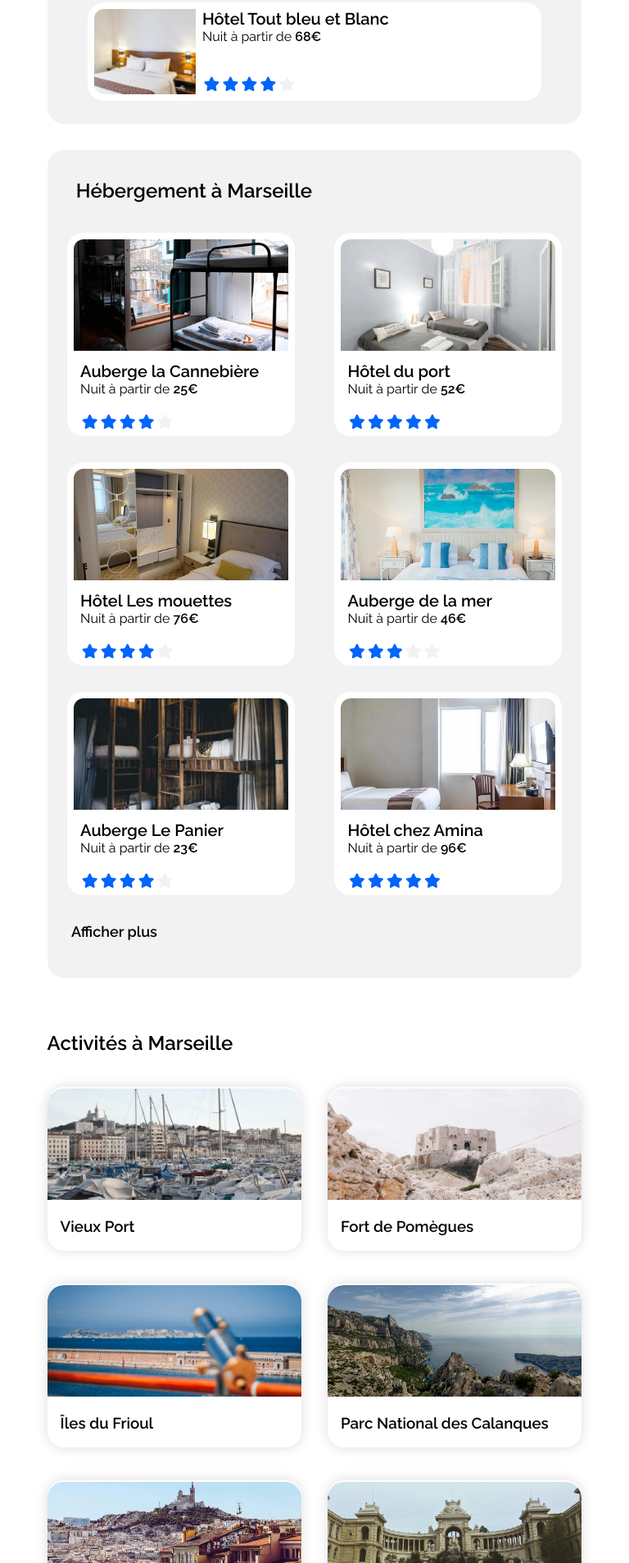
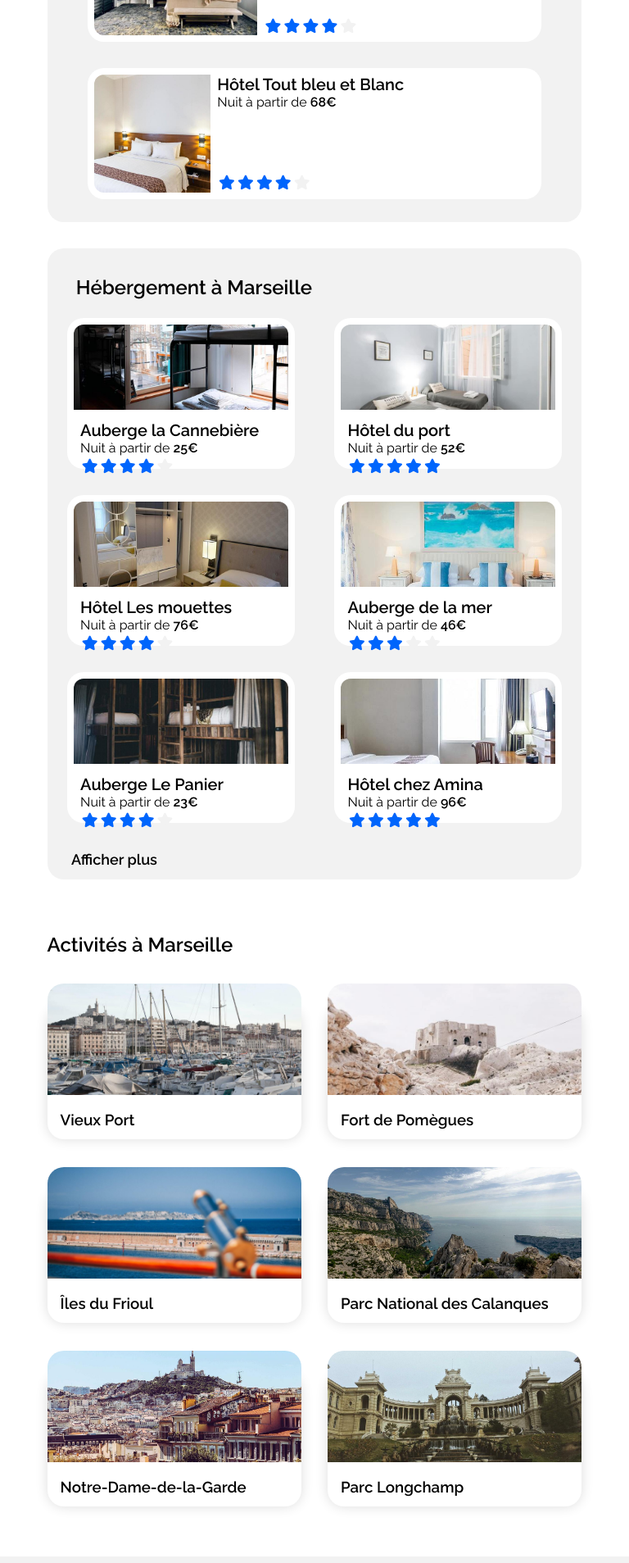
Before and after one commit to Jim-Leroux/JimLeroux_2_11062021, a plain HTML site: page index.html in a window 768 px wide. Shown: the part 893-2800 px from the top of the page at 82% size. Drawn offline with Linux system fonts and the light colour scheme.

Commit message:
Mise à jour du projet 15 06 2021

```diff
--- a/style.css
+++ b/style.css
@@ -50,7 +50,7 @@ a {
 }
 
 #nav-lodging a {
-    width: 1.5rem 0rem;
+    width: 100%;
     color: #0065fc;
 }
 #nav-activity {
@@ -63,8 +63,7 @@ a {
     border-bottom: 3px solid #0065fc;
 }
 
-#nav-activity a:hover {
-    cursor: pointer;
+#nav-activity:hover a {
     color: #0065fc;
 }
 
@@ -120,8 +119,9 @@ main {
 }
 
 #research2 {
+    width: 90%;
     display: none;
-    margin: 0;
+    margin: 0 7%;
     padding: 1rem 0;
 }
 
@@ -135,6 +135,7 @@ main {
 
 #searchbar {
     width: 60%;
+    max-width: 15rem;
     padding: 1rem;
     border: 1px solid #f2f2f2;
     font-family: 'Raleway', sans-serif;
@@ -154,6 +155,7 @@ main {
 }
 
 #title-h2 {
+    height: 20%;
     margin: 0 7%;
     display: inline;
     font-size: 1.5rem;
@@ -731,7 +733,8 @@ footer a:hover {
         align-content: center;
     }
 
-    #nav2-logo {
+    #nav-logo {
+        width: 12vh;
         display: flex;
     }
 
@@ -785,13 +788,13 @@ footer a:hover {
     }
 
     #research2 {
-        margin-left: 2rem;
         display: flex;
+        margin: auto;
         padding: 1rem 0;
     }
 
     #searchbar {
-        width: 30%;
+        width: 15rem;
     }
 
     #filter {
@@ -819,7 +822,7 @@ footer a:hover {
     #popularhotel {
         background-color: white;
         margin: 1rem auto;
-        height: 15vh;
+        height: 20vh;
         width: 85%;
         border-radius: 20px 20px;
         display: flex;
@@ -829,14 +832,14 @@ footer a:hover {
     }
 
     #popularphoto {
-        width: 30%;
+        width: 25vh;
     }
     /********** LODGING **********/
 
     #lodging {
         display: grid;
         grid-template-columns: repeat(2, 1fr);
-        grid-template-rows: 9vh repeat(3, 1fr) 9vh;
+        grid-template-rows: 7vh repeat(3, 1fr) 5vh;
         grid-template-areas:
                         "title title"
                         "hotel1 hotel2"
@@ -855,32 +858,43 @@ footer a:hover {
         width: 100%;
         margin-left: 2.2rem;
     }
+
+    #lodgingphoto {
+        height: 13vh;
+    }
+
     #lodginghotel1 {
+        height: 23vh;
         width: 85%;
         grid-area: hotel1;
     }
 
     #lodginghotel2 {
+        height: 23vh;
         width: 85%;
         grid-area: hotel2;
     }
 
     #lodginghotel3 {
+        height: 23vh;
         width: 85%;
         grid-area: hotel3;
     }
 
     #lodginghotel4 {
+        height: 23vh;
         width: 85%;
         grid-area: hotel4;
     }
 
     #lodginghotel5 {
+        height: 23vh;
         width: 85%;
         grid-area: hotel5;
     }
 
     #lodginghotel6 {
+        height: 23vh;
         width: 85%;
         grid-area: hotel6;
     }
@@ -894,7 +908,7 @@ footer a:hover {
 
     #marseilleactivity {
         display: grid;
-        grid-gap: 0.5rem 2rem;
+        grid-gap: 2rem 2rem;
         grid-template-columns: repeat(2, 1fr);
         grid-template-rows: 4rem repeat(3, 1fr);
         grid-template-areas:
@@ -908,30 +922,43 @@ footer a:hover {
         grid-area: title;
     }
 
+    #activityphoto {
+        margin: auto;
+    }
+
     #activityarea1 {
+        height: 20vh;
         grid-area: activity1;
     }
 
     #activityarea2 {
+        height: 20vh;
         grid-area: activity2;
     }
 
     #activityarea3 {
+        height: 20vh;
         grid-area: activity3;
     }
 
     #activityarea4 {
+        height: 20vh;
         grid-area: activity4;
     }
 
     #activityarea5 {
+        height: 20vh;
         grid-area: activity5;
     }
 
     #activityarea6 {
+        height: 20vh;
         grid-area: activity6;
     }
 
+    #area-name {
+        margin-bottom: 1.5rem;
+    }
     /********** FOOTER **********/
 
     #footerblock {
```
